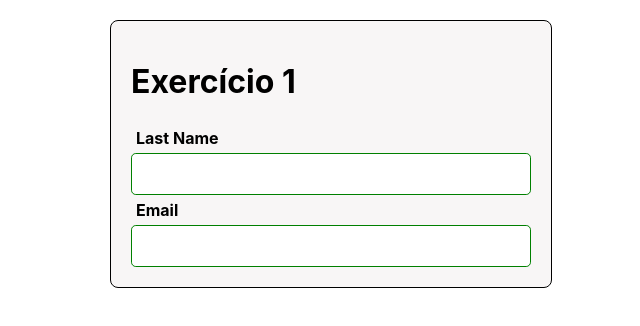
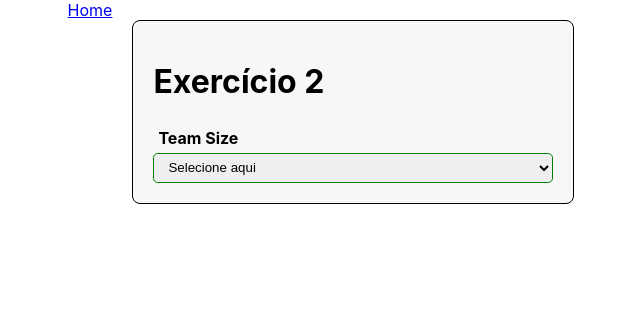
Before and after one commit to Mlpm2004/Semana11, a React (Create React App) app: page /Exercicio2 in a window 1280 px wide. Shown: the top 326 px of the page, without its empty margins (309-949 px from the left). Built offline with nearby package versions, Linux system fonts and the light colour scheme.

Commit message:
Exercício 2

```diff
--- a/src/App.css
+++ b/src/App.css
@@ -0,0 +1,3 @@
+.teste{
+color:#f8f6f6
+}
--- a/src/App.js
+++ b/src/App.js
@@ -1,28 +1,17 @@
 import './App.css';
 import React from 'react';
-import { useState } from 'react';
-import Input from './components/forms/input'
-import {ContainerBox,Container} from './components/style'
+import Exercicio1 from './pages/Exercicio1';
+import Exercicio2 from './pages/Exercicio2';
+import Home from './pages/Home';
+import { Routes,Route } from 'react-router-dom';
 function App() {
-  const [lname,setLname]=useState('');
-  const [email,setEmail]=useState('');
   return (
-    <Container>
-        <ContainerBox>
-            <h1>Exercício 1</h1>
-            <Input
-                label="Last Name"
-                value={lname}
-                onChange={(event)=>{setLname(event.target.value)}}
-            />
-           <Input
-                label="Email"
-                type="mail"
-                value={email}
-                onChange={(event)=>{setEmail(event.target.value)}}
-            />
-        </ContainerBox>
-    </Container>
+      <Routes>
+          <Route path="/" element={<Home/>}/>
+          <Route path="/Exercicio1" element={<Exercicio1/>}/>
+          <Route path="/Exercicio2" element={<Exercicio2/>}/>
+          <Route path="/Exercicio3" element={<Exercicio1/>}/>
+      </Routes>
   );
 }
 
--- /dev/null
+++ b/src/components/forms/select/index.js
@@ -0,0 +1,20 @@
+import React from "react";
+import {Externo,Selectformat,SelectDescription} from './style'
+function Select({label, options, description,...otherProps}){
+    return (
+        <Externo>
+            <SelectDescription>{label}</SelectDescription>
+            <Selectformat {...otherProps}>
+               <option disabled value="">{description}</option>
+               {options.map(option => <option
+                key={option.valor}
+                value={option.valor}>
+                {option.texto}
+                </option>
+                )}
+            </Selectformat>
+
+        </Externo>
+    );
+}
+export default Select;
--- /dev/null
+++ b/src/components/forms/select/style.js
@@ -0,0 +1,24 @@
+import styled from "styled-components";
+
+export const Externo= styled.div`
+    display:flex;
+    flex-direction:column;
+
+`;
+
+export const Selectformat=styled.select`
+    height: 30px;
+    border:1px solid green;
+    border-radius:0.3rem;
+    padding: 5px 10px;
+    &:focus{
+        color-border:#EC6D08;
+    }
+
+`;
+
+export const SelectDescription=styled.label`
+    font-size:16px;
+    font-weight: bold;
+    padding: 5px;
+`;
--- a/src/index.js
+++ b/src/index.js
@@ -2,12 +2,13 @@ import React from 'react';
 import ReactDOM from 'react-dom';
 import './index.css';
 import App from './App';
+import { BrowserRouter } from 'react-router-dom';
 import reportWebVitals from './reportWebVitals';
 
 ReactDOM.render(
-  <React.StrictMode>
+  <BrowserRouter>
     <App />
-  </React.StrictMode>,
+  </BrowserRouter>,
   document.getElementById('root')
 );
 
--- /dev/null
+++ b/src/pages/Exercicio1/index.js
@@ -0,0 +1,30 @@
+import React from 'react';
+import { useState } from 'react';
+import Input from '../../components/forms/input'
+import {ContainerBox,Container} from '../../components/style'
+import { Link } from 'react-router-dom';
+function Exercicio1() {
+  const [lname,setLname]=useState('');
+  const [email,setEmail]=useState('');
+  return (
+
+   <Container>
+        <Link to="/" >Home</Link>
+        <ContainerBox>
+            <h1>Exercício 1</h1>
+            <Input
+                label="Last Name"
+                value={lname}
+                onChange={(event)=>{setLname(event.target.value)}}
+            />
+           <Input
+                label="Email"
+                type="mail"
+                value={email}
+                onChange={(event)=>{setEmail(event.target.value)}}
+            />
+        </ContainerBox>
+    </Container>  );
+}
+
+export default Exercicio1;
--- /dev/null
+++ b/src/pages/Exercicio2/index.js
@@ -0,0 +1,25 @@
+import React from 'react';
+import { useState } from 'react';
+import Select from '../../components/forms/select'
+import {ContainerBox,Container} from '../../components/style'
+import { Link } from 'react-router-dom';
+function Exercicio2() {
+  const [option,setOption]=useState('');
+  const optionValues=[{valor:"1",texto:"numero 1"},{valor:"2",texto:"numero 2"},{valor:"3",texto:"numero 3"}]
+  return (
+   <Container>
+        <Link to="/" >Home</Link>
+        <ContainerBox>
+            <h1>Exercício 2</h1>
+            <Select
+                description={"Selecione aqui"}
+                label="Team Size"
+                value={option}
+                onChange={(event)=>{setOption(event.target.value)}}
+                options={optionValues}
+            />
+        </ContainerBox>
+    </Container>  );
+}
+
+export default Exercicio2;
--- /dev/null
+++ b/src/pages/Home/index.js
@@ -0,0 +1,10 @@
+import React from "react";
+import { Link } from 'react-router-dom';
+function Home(){
+    const paginas=['Exercicio1','Exercicio2','Exercicio3']
+    return(
+        paginas.map((pagina)=> <li><Link to={pagina} >{pagina}</Link></li>)
+    );
+}
+
+export default Home;
```
